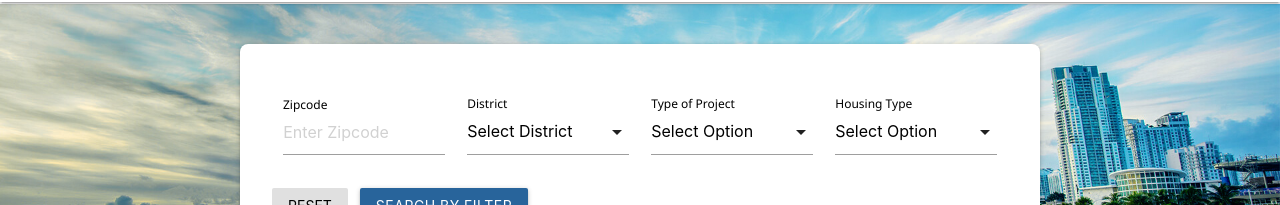
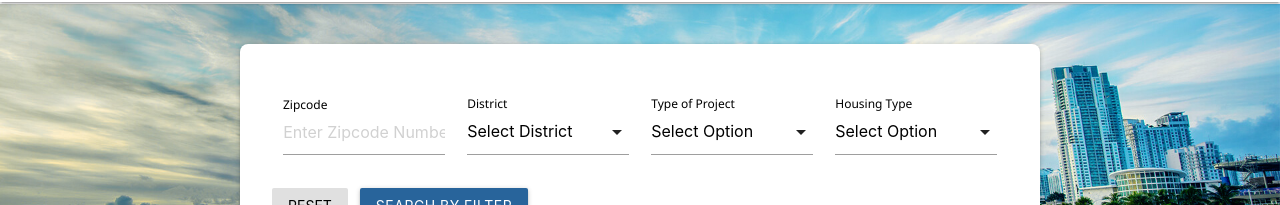
Before and after one commit to aristocrat71/miamilisting, a Next.js app in the folder client/: page / in a window 1280 px wide. Shown: the part 100-305 px from the top of the page. Built offline with nearby package versions, Linux system fonts and the light colour scheme.

Commit message:
Only numbers allowed in Zipcode input, Select option and All added to dropdown

```diff
--- a/client/src/app/components/MainSections.tsx
+++ b/client/src/app/components/MainSections.tsx
@@ -71,7 +71,14 @@ const FilterPanel: React.FC = () => {
           <div className="row" style={{ marginBottom: '10px' }}>
             {/* Zip Code */}
             <div className="input-field col s12 m3">
-              <input style = {{color: 'black'}} type="text" value={zipCode} onChange={(e) => setZipCode(e.target.value)} placeholder="Enter Zipcode" />
+              <input style = {{color: 'black'}}
+              type="text" value={zipCode}
+              onChange={(e) => {
+                if (e.target.value === '' || /^\d+$/.test(e.target.value)) {
+                  setZipCode(e.target.value);
+                }
+                }}
+                placeholder="Enter Zipcode Number" />
               <label className="active" style={{ fontFamily: `'Segoe UI', 'SegoeUI', sans-serif`, color: 'black' }}>Zipcode</label>
             </div>
 
@@ -79,6 +86,7 @@ const FilterPanel: React.FC = () => {
             <div className="input-field col s12 m3">
               <select value={district} onChange={(e) => setDistrict(e.target.value)}>
                 <option value="">Select District</option>
+                <option value="">All</option>
                 {[...new Set(listingsData.map((l) => l.district.toString()))].map((dist) => (
                   <option key={dist} value={dist}>{dist}</option>
                 ))}
@@ -90,6 +98,7 @@ const FilterPanel: React.FC = () => {
             <div className="input-field col s12 m3">
               <select value={projectType} onChange={(e) => setProjectType(e.target.value)}>
                 <option value="">Select Option</option>
+                <option value="">All</option>
                 <option value="Family">Family</option>
                 <option value="Elderly">Elderly</option>
                 <option value="Foster Care Facility">Foster Care Facility</option>
@@ -103,6 +112,7 @@ const FilterPanel: React.FC = () => {
             <div className="input-field col s12 m3">
               <select value={housingType} onChange={(e) => setHousingType(e.target.value)} style={{ color: 'black' }}>
                 <option value="">Select Option</option>
+                <option value="">All</option>
                 <option value="Public">Public</option>
                 <option value="Private">Private</option>
               </select>
```
